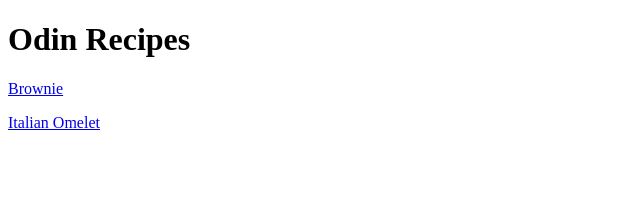
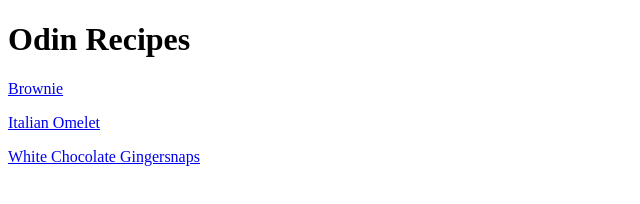
Before and after one commit to felipedomingosps/odin-recipes, a plain HTML site: page index.html in a window 1280 px wide. Shown: the whole page, without its empty margins (0-640 px from the left). Drawn offline with Linux system fonts and the light colour scheme.

Commit message:
Add a link to gingersnaps.html

```diff
--- a/index.html
+++ b/index.html
@@ -9,5 +9,6 @@
         <h1>Odin Recipes</h1>
         <p><a href="recipes/brownie.html">Brownie</a></p>
         <p><a href="recipes/italian-omelet.html">Italian Omelet</a></p>
+        <p><a href="recipes/gingersnaps.html">White Chocolate Gingersnaps</a></p>
     </body>
 </html>
```
